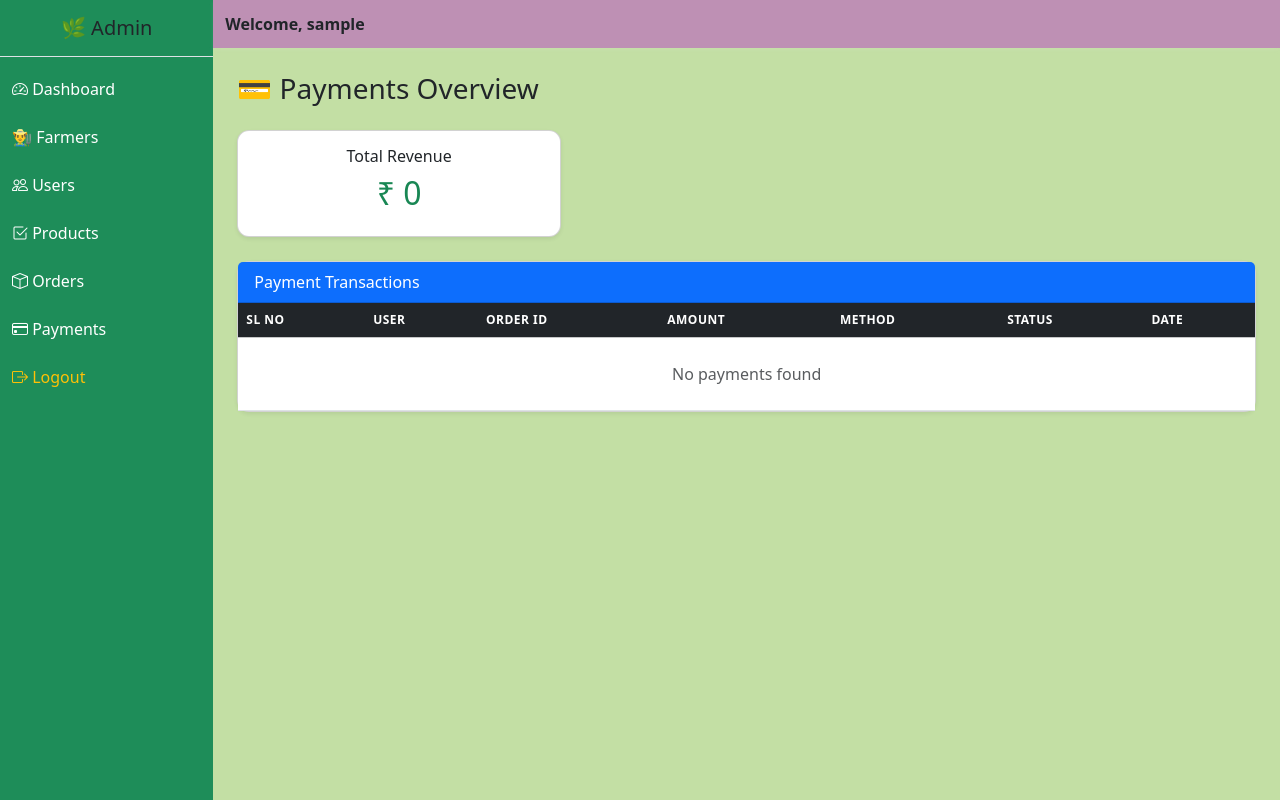
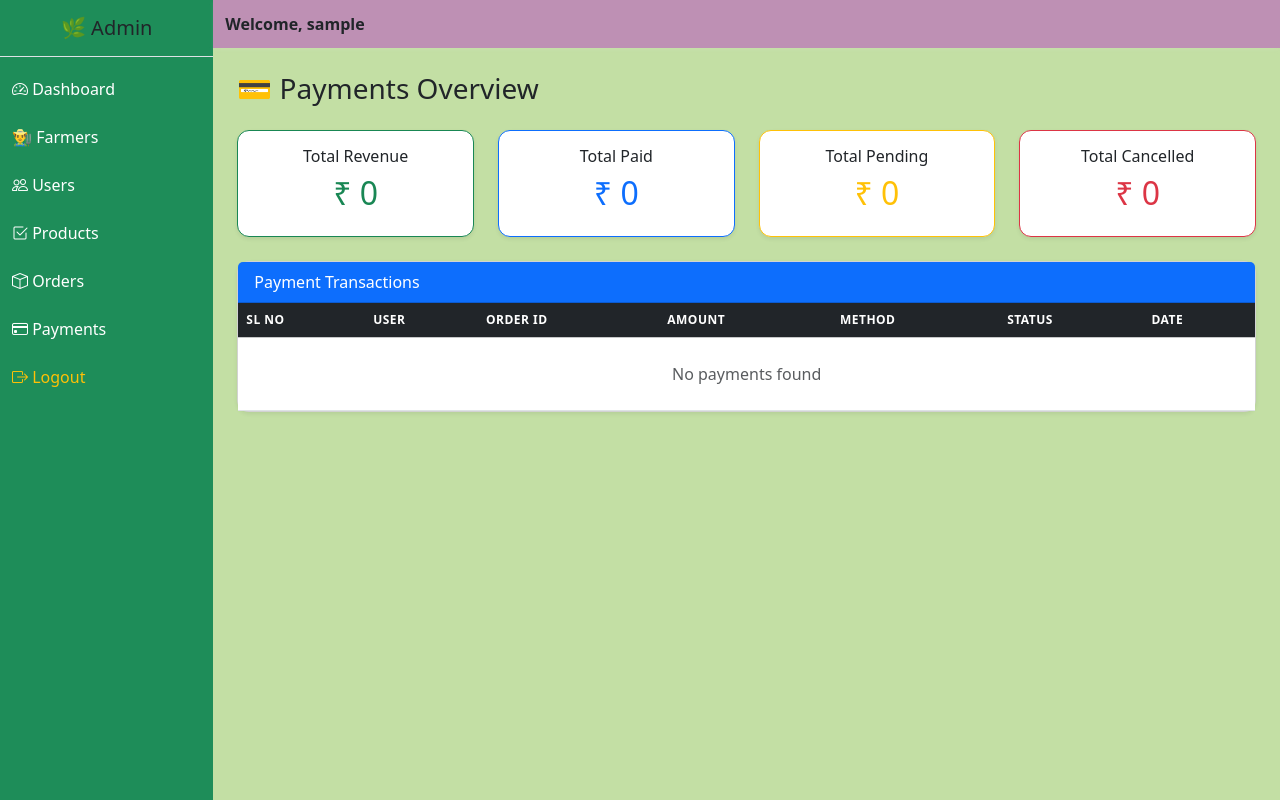
Before and after one commit to nithishapanamanna/Django_Project_Organic_market, a Django app: page /payments/ in a window 1280 px wide. Run offline with Django 5.2, Linux system fonts and the light colour scheme; the visitor is signed in with stand-in values (Sample User, id 1); data that the repository does not hold is empty.

Commit message:
Third commit

```diff
--- a/organic_market/accounts/views.py
+++ b/organic_market/accounts/views.py
@@ -255,14 +255,38 @@ def toggle_user_status(request, user_id):
 
 @staff_member_required
 def manage_payments(request):
-    orders = Order.objects.all().order_by("-created_at")
+    orders = Order.objects.all().order_by("created_at")
+
     total_revenue = (
         Order.objects.filter(status__in=["PAID", "DELIVERED"])
         .aggregate(total=Sum("total_amount"))
-        .get("total")
-        or 0
+        .get("total") or 0
     )
-    return render(request, "accounts/payments.html", {
+
+    total_paid = (
+        Order.objects.filter(status="PAID")
+        .aggregate(total=Sum("total_amount"))
+        .get("total") or 0
+    )
+
+    total_pending = (
+        Order.objects.filter(status="PENDING")
+        .aggregate(total=Sum("total_amount"))
+        .get("total") or 0
+    )
+
+    total_cancelled = (
+        Order.objects.filter(status="CANCELLED")
+        .aggregate(total=Sum("total_amount"))
+        .get("total") or 0
+    )
+
+    context = {
         "orders": orders,
         "total_revenue": total_revenue,
-    })
+        "total_paid": total_paid,
+        "total_pending": total_pending,
+        "total_cancelled": total_cancelled,
+    }
+
+    return render(request, "accounts/payments.html", context)
--- a/organic_market/products/models.py
+++ b/organic_market/products/models.py
@@ -7,6 +7,7 @@ class Product(models.Model):
         ('fruit', 'Fresh Fruits'),
         ('vegetable', 'Daily Vegetables'),
         ('dairy', 'Dairy Products'),
+        ('Grains', 'Grains & Pulses'),
         ('Batter', 'Batter,Breads & Chapati'),
         ('spices', 'Spices & Herbs'),
         ('beverages', 'Beverages'),
--- a/organic_market/templates/accounts/payments.html
+++ b/organic_market/templates/accounts/payments.html
@@ -3,10 +3,41 @@
 <h3 class="mb-4">💳 Payments Overview</h3>
 
 <div class="row mb-4">
-    <div class="col-md-4">
+    {% comment %} <div class="col-md-4">
         <div class="card shadow-sm text-center p-3">
             <h6>Total Revenue</h6>
             <h2 class="text-success">₹ {{ total_revenue }}</h2>
+        </div>
+    </div> {% endcomment %}
+    <!-- Total Revenue -->
+    <div class="col-md-3">
+        <div class="card shadow-sm text-center p-3 border-success">
+            <h6>Total Revenue</h6>
+            <h2 class="text-success">₹ {{ total_revenue }}</h2>
+        </div>
+    </div>
+
+    <!-- Total Paid -->
+    <div class="col-md-3">
+        <div class="card shadow-sm text-center p-3 border-primary">
+            <h6>Total Paid</h6>
+            <h2 class="text-primary">₹ {{ total_paid }}</h2>
+        </div>
+    </div>
+
+    <!-- Total Pending -->
+    <div class="col-md-3">
+        <div class="card shadow-sm text-center p-3 border-warning">
+            <h6>Total Pending</h6>
+            <h2 class="text-warning">₹ {{ total_pending }}</h2>
+        </div>
+    </div>
+
+    <!-- Total Cancelled -->
+    <div class="col-md-3">
+        <div class="card shadow-sm text-center p-3 border-danger">
+            <h6>Total Cancelled</h6>
+            <h2 class="text-danger">₹ {{ total_cancelled }}</h2>
         </div>
     </div>
 </div>
```
Also changed, not shown: organic_market/organic_market/settings.py (+5 -5 lines), organic_market/media/products/apple4_ndVpS34.jpg (added), organic_market/media/products/banana2.jpg (added), organic_market/products/migrations/0002_alter_product_category.py (added).
